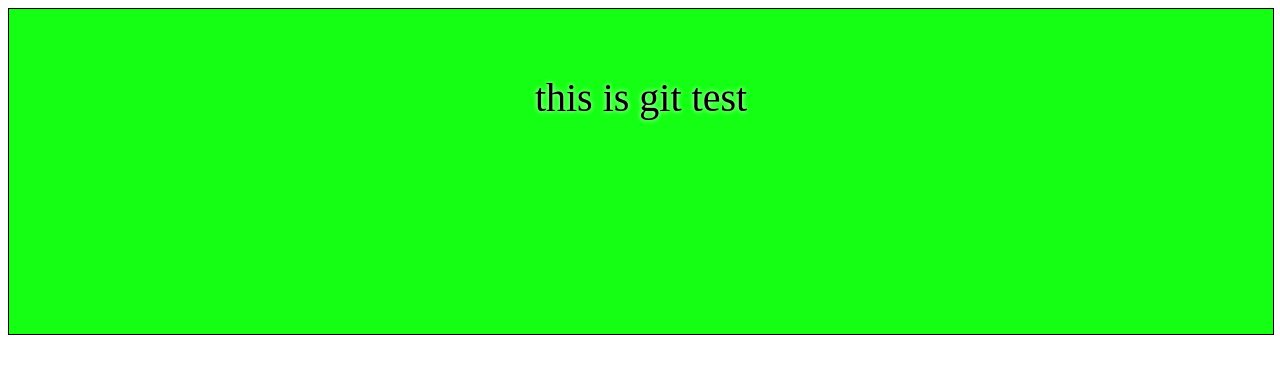
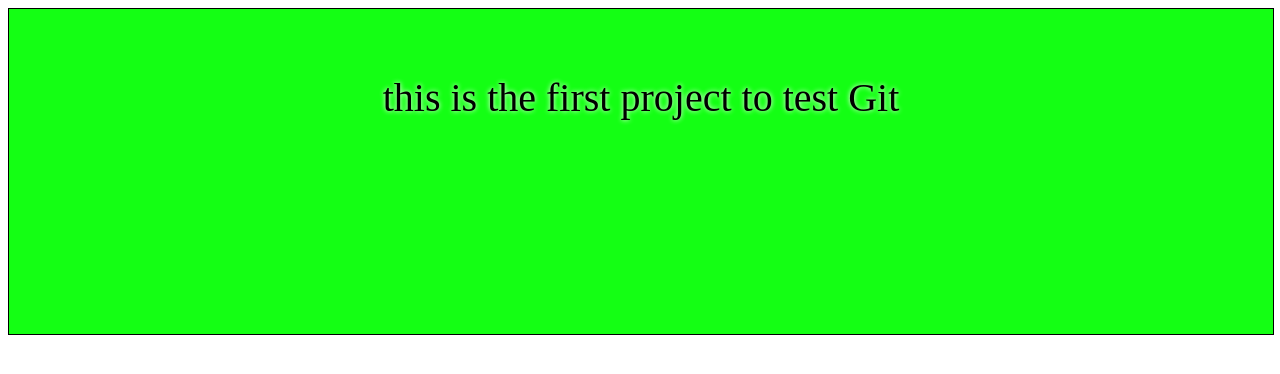
Before and after one commit to fbehrooz/frz4, a plain HTML site: page index.html in a window 1280 px wide. Drawn offline with Linux system fonts and the light colour scheme.

Commit message:
changing the p element's value

```diff
--- a/index.html
+++ b/index.html
@@ -9,7 +9,7 @@
     </head>
     <body>
 <div id="i1">
-    <p>this is git test</p>
+    <p>this is the first project to test Git</p>
 </div>
     </body>
 </html>
```
